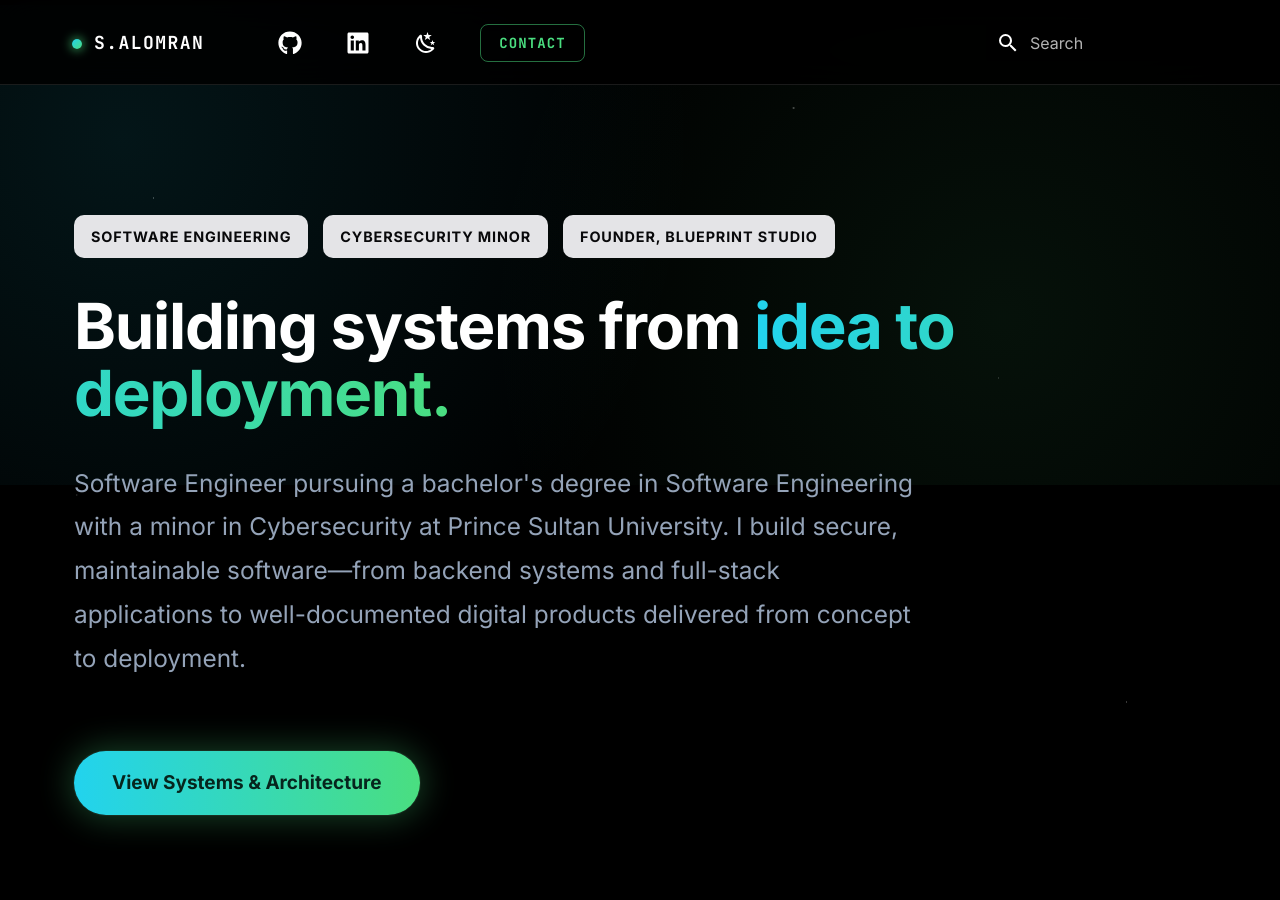
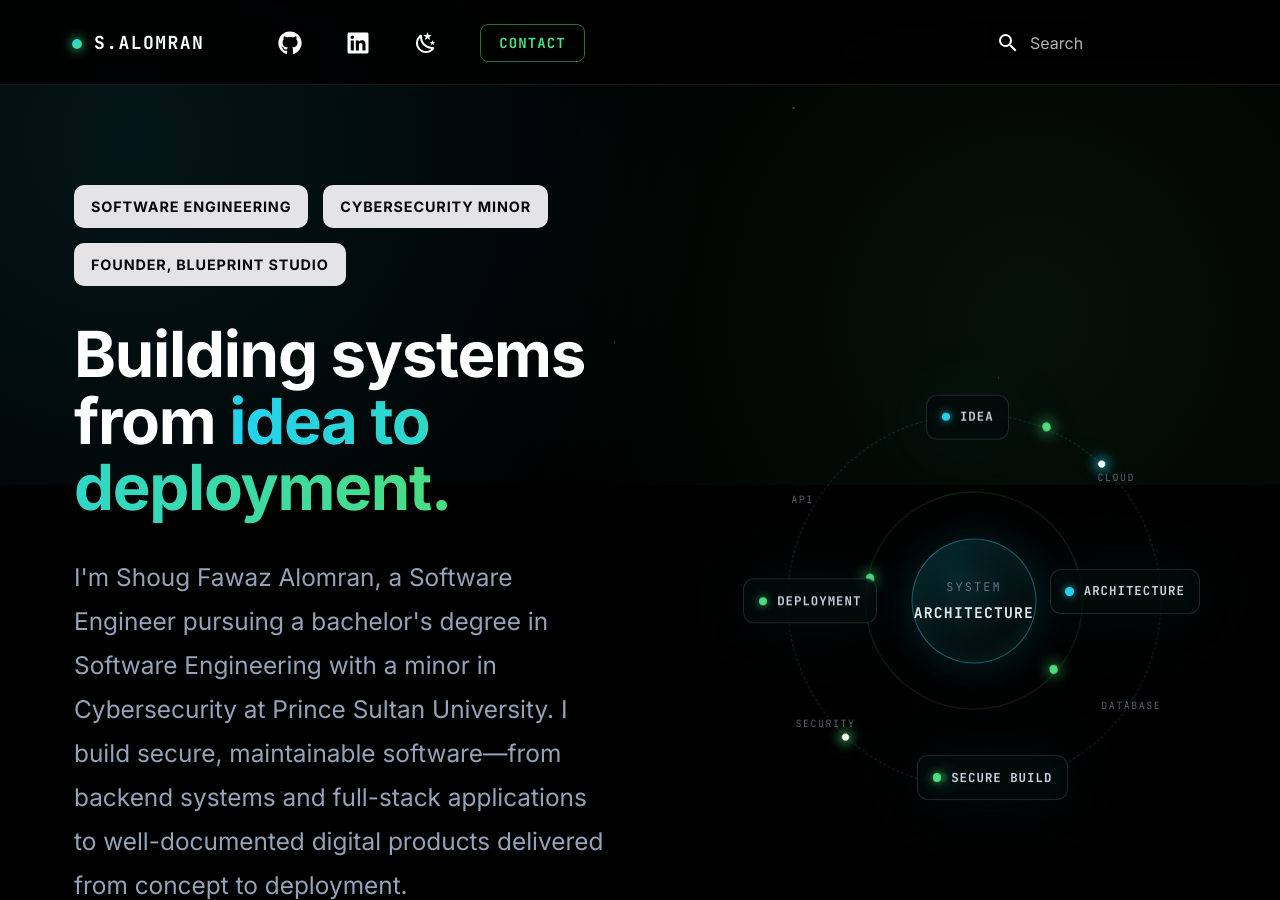
Before and after one commit to Shoug-Alomran/CV, an MkDocs documentation site: the page built from docs/index.md, in a window 1280 px wide and 900 px high. Built offline with MkDocs 1.6.1 and Material for MkDocs 9.7.7, drawn with Linux system fonts in a browser that asks for light colours; some of the changed text lies outside the part shown.

Commit message:
feat: Update personal branding and enhance website layout
- Changed project and personal references from "Shoug Alomran" to "Shoug Fawaz Alomran" across multiple files including README, CV, and HTML titles.
- Improved CSS for better layout and responsiveness, including sticky header and new hero section design.
- Introduced a new SystemOrbit component for visual representation of system architecture.
- Updated project descriptions and technical stacks in data files to reflect current technologies and projects.
- Enhanced search functionality in the Navbar component for improved user experience.

```diff
--- a/docs/assets/stylesheets/identity.css
+++ b/docs/assets/stylesheets/identity.css
@@ -26,6 +26,7 @@
 }
 
 body {
+  overflow-x: clip;
   background: var(--md-default-bg-color);
   background-image:
     radial-gradient(1px 1px at 12% 22%, rgba(var(--identity-star-rgb), 0.5) 0, transparent 100%),
@@ -50,6 +51,10 @@ body {
 }
 
 .identity-header {
+  position: sticky;
+  top: 0;
+  z-index: 100;
+  display: block;
   background: var(--identity-chrome-bg) !important;
   color: var(--md-default-fg-color) !important;
 }
@@ -230,6 +235,10 @@ label[for="__drawer"] {
 }
 
 .identity-hero {
+  width: min(1700px, calc(100vw - 3rem));
+}
+
+.identity-hero {
   min-height: calc(100vh - 4rem);
   display: flex;
   flex-direction: column;
@@ -237,6 +246,50 @@ label[for="__drawer"] {
   padding: 5rem 0 3rem;
   position: relative;
 }
+
+.hero-layout {
+  display: grid;
+  grid-template-columns: minmax(0, 1.4fr) minmax(32rem, 1fr);
+  align-items: center;
+  gap: 2rem;
+}
+
+.hero-copy { position: relative; z-index: 2; }
+.hero-visual { display: grid; place-items: center; min-width: 32rem; }
+.system-orbit { position: relative; width: min(34vw, 31rem); aspect-ratio: 1; filter: drop-shadow(0 0 28px rgba(34, 211, 238, 0.08)); }
+.orbit-ring { position: absolute; border-radius: 50%; border: 1px solid rgba(34, 211, 238, 0.22); }
+.orbit-ring::before, .orbit-ring::after { content: ""; position: absolute; width: 0.42rem; height: 0.42rem; border-radius: 50%; background: var(--identity-green); box-shadow: 0 0 14px 3px rgba(74, 222, 128, 0.55); }
+.orbit-ring--outer { inset: 7%; border-style: dashed; animation: orbit-spin 38s linear infinite; }
+.orbit-ring--outer::before { top: 12%; left: 14%; }
+.orbit-ring--outer::after { right: 9%; bottom: 22%; }
+.orbit-ring--inner { inset: 25%; border-color: rgba(74, 222, 128, 0.2); animation: orbit-spin 24s linear infinite reverse; }
+.orbit-ring--inner::before { top: 4%; right: 26%; }
+.orbit-ring--inner::after { left: 8%; bottom: 20%; }
+.orbit-core { position: absolute; inset: 36%; display: flex; flex-direction: column; align-items: center; justify-content: center; border: 1px solid rgba(34, 211, 238, 0.42); border-radius: 50%; background: radial-gradient(circle at 35% 30%, rgba(34, 211, 238, 0.16), rgba(4, 12, 12, 0.92) 65%); box-shadow: inset 0 0 30px rgba(34, 211, 238, 0.08), 0 0 35px rgba(34, 211, 238, 0.1); text-align: center; animation: core-breathe 4s ease-in-out infinite; }
+.orbit-core span, .orbit-core strong, .orbit-node, .orbit-tag { font-family: var(--md-code-font-family); text-transform: uppercase; }
+.orbit-core span { font-size: 0.58rem; letter-spacing: 0.18em; color: #64748b; }
+.orbit-core strong { margin-top: 0.2rem; font-size: 0.72rem; letter-spacing: 0.08em; color: #e2e8f0; }
+.orbit-node { position: absolute; z-index: 2; display: flex; align-items: center; gap: 0.5rem; padding: 0.58rem 0.72rem; border: 1px solid rgba(255,255,255,0.12); border-radius: 0.55rem; background: rgba(3,10,10,0.82); backdrop-filter: blur(8px); font-size: 0.62rem; font-weight: 700; letter-spacing: 0.08em; color: #cbd5e1; box-shadow: 0 10px 30px rgba(0,0,0,0.32); animation: node-float 5s ease-in-out infinite; }
+.orbit-node-dot { width: 0.42rem; height: 0.42rem; border-radius: 50%; background: var(--identity-cyan); box-shadow: 0 0 9px rgba(34,211,238,0.8); }
+.orbit-node--idea { top: 4%; left: 39%; }
+.orbit-node--architecture { top: 44%; right: -2%; animation-delay: -1.2s; }
+.orbit-node--build { bottom: 4%; left: 37%; animation-delay: -2.4s; }
+.orbit-node--deployment { top: 45%; left: -3%; animation-delay: -3.6s; }
+.orbit-node--build .orbit-node-dot, .orbit-node--deployment .orbit-node-dot { background: var(--identity-green); box-shadow: 0 0 9px rgba(74,222,128,0.8); }
+.orbit-packet { position: absolute; z-index: 3; width: 0.36rem; height: 0.36rem; border-radius: 50%; background: #fff; box-shadow: 0 0 12px 3px rgba(34,211,238,0.75); offset-path: circle(43% at 50% 50%); animation: packet-flow 8s linear infinite; }
+.orbit-packet--two { animation-delay: -4s; box-shadow: 0 0 12px 3px rgba(74,222,128,0.75); }
+.orbit-tag { position: absolute; font-size: 0.5rem; letter-spacing: 0.15em; color: rgba(148,163,184,0.58); }
+.orbit-tag--api { top: 25%; left: 8%; }
+.orbit-tag--data { right: 7%; bottom: 24%; }
+.orbit-tag--cloud { top: 20%; right: 13%; }
+.orbit-tag--security { bottom: 20%; left: 9%; }
+[data-md-color-scheme="default"] .orbit-ring--outer { border-color: rgba(8,145,178,0.44); }
+[data-md-color-scheme="default"] .orbit-ring--inner { border-color: rgba(22,163,74,0.38); }
+[data-md-color-scheme="default"] .orbit-core { border-color: rgba(8,145,178,0.62); background: radial-gradient(circle at 35% 30%, rgba(8,145,178,0.24), rgba(241,245,249,0.96) 68%); }
+@keyframes orbit-spin { to { transform: rotate(360deg); } }
+@keyframes packet-flow { to { offset-distance: 100%; } }
+@keyframes core-breathe { 50% { transform: scale(1.045); box-shadow: inset 0 0 35px rgba(34,211,238,0.12), 0 0 48px rgba(34,211,238,0.14); } }
+@keyframes node-float { 50% { transform: translateY(-0.35rem); } }
 
 .identity-hero::before {
   content: "";
@@ -583,6 +636,14 @@ label[for="__drawer"] {
 }
 
 @media (max-width: 1100px) {
+  .hero-layout {
+    grid-template-columns: 1fr;
+  }
+
+  .hero-visual {
+    display: none;
+  }
+
   .project-grid {
     grid-template-columns: repeat(2, minmax(0, 1fr));
   }
--- a/docs/cv/index.html
+++ b/docs/cv/index.html
@@ -3,7 +3,7 @@
 <head>
   <meta charset="UTF-8" />
   <meta name="viewport" content="width=device-width, initial-scale=1.0" />
-  <title>Shoug Alomran, CV</title>
+  <title>Shoug Fawaz Alomran, CV</title>
   <link rel="preconnect" href="https://fonts.googleapis.com">
   <link href="https://fonts.googleapis.com/css2?family=Fira+Code:wght@300;400;500;600;700&family=Fira+Sans:ital,wght@0,300;0,400;0,500;1,300&family=Noto+Naskh+Arabic:wght@300;400;500;600&display=swap" rel="stylesheet">
   <script src="https://cdnjs.cloudflare.com/ajax/libs/html2pdf.js/0.10.1/html2pdf.bundle.min.js"></script>
--- a/docs/index.md
+++ b/docs/index.md
@@ -1,17 +1,38 @@
-# S. Alomran
+# Shoug Fawaz Alomran
 
 <section class="identity-hero" id="top">
-  <div class="hero-badges">
-    <span class="badge-pill">Software Engineering</span>
-    <span class="badge-pill">Cybersecurity Minor</span>
-    <span class="badge-pill">Founder, Blueprint Studio</span>
-  </div>
-  <h1 class="hero-title">Building systems from <span class="text-gradient">idea to deployment.</span></h1>
-  <p class="hero-text">
-    Software Engineer pursuing a bachelor's degree in Software Engineering with a minor in Cybersecurity at Prince Sultan University. I build secure, maintainable software—from backend systems and full-stack applications to well-documented digital products delivered from concept to deployment.
-  </p>
-  <div class="hero-actions">
-    <a href="#projects" class="gradient-button">View Systems &amp; Architecture</a>
+  <div class="hero-layout">
+    <div class="hero-copy">
+      <div class="hero-badges">
+        <span class="badge-pill">Software Engineering</span>
+        <span class="badge-pill">Cybersecurity Minor</span>
+        <span class="badge-pill">Founder, Blueprint Studio</span>
+      </div>
+      <h1 class="hero-title">Building systems from <span class="text-gradient">idea to deployment.</span></h1>
+      <p class="hero-text">
+        I'm Shoug Fawaz Alomran, a Software Engineer pursuing a bachelor's degree in Software Engineering with a minor in Cybersecurity at Prince Sultan University. I build secure, maintainable software—from backend systems and full-stack applications to well-documented digital products delivered from concept to deployment.
+      </p>
+      <div class="hero-actions">
+        <a href="#projects" class="gradient-button">View Systems &amp; Architecture</a>
+      </div>
+    </div>
+    <div class="hero-visual" aria-hidden="true">
+      <div class="system-orbit">
+        <div class="orbit-ring orbit-ring--outer"></div>
+        <div class="orbit-ring orbit-ring--inner"></div>
+        <div class="orbit-core"><span>System</span><strong>Architecture</strong></div>
+        <div class="orbit-node orbit-node--idea"><span class="orbit-node-dot"></span>Idea</div>
+        <div class="orbit-node orbit-node--architecture"><span class="orbit-node-dot"></span>Architecture</div>
+        <div class="orbit-node orbit-node--build"><span class="orbit-node-dot"></span>Secure Build</div>
+        <div class="orbit-node orbit-node--deployment"><span class="orbit-node-dot"></span>Deployment</div>
+        <span class="orbit-packet orbit-packet--one"></span>
+        <span class="orbit-packet orbit-packet--two"></span>
+        <span class="orbit-tag orbit-tag--api">API</span>
+        <span class="orbit-tag orbit-tag--data">DATABASE</span>
+        <span class="orbit-tag orbit-tag--cloud">CLOUD</span>
+        <span class="orbit-tag orbit-tag--security">SECURITY</span>
+      </div>
+    </div>
   </div>
 </section>
 
@@ -71,11 +92,11 @@
     </article>
     <article>
       <h3><span class="glow-dot"></span>Backend &amp; Data</h3>
-      <p>Supabase, SQL, relational database design, REST APIs, authentication, and secure application workflows.</p>
+      <p>Firebase, Supabase, SQL, relational database design, REST APIs, authentication, progress tracking, and secure application workflows.</p>
     </article>
     <article>
       <h3><span class="glow-dot"></span>Architecture &amp; Delivery</h3>
-      <p>System design, clean architecture, Git, GitHub, Cloudflare, deployment, and maintainable project delivery.</p>
+      <p>System design, clean architecture, Git, GitHub, Cloudflare, and deployment, with familiarity in Google Cloud and Google Search Console.</p>
     </article>
     <article>
       <h3><span class="glow-dot"></span>Security &amp; Documentation</h3>
--- a/index.html
+++ b/index.html
@@ -5,16 +5,16 @@
     <meta name="viewport" content="width=device-width, initial-scale=1.0" />
     <meta
       name="description"
-      content="Shoug Alomran is a Software Engineer and Cybersecurity Specialist building structured digital systems, modern web platforms, and documentation-driven experiences."
+      content="Shoug Fawaz Alomran is a Software Engineer and Cybersecurity Specialist building structured digital systems, modern web platforms, and documentation-driven experiences."
     />
     <meta name="theme-color" content="#0a0f14" />
-    <meta property="og:title" content="Shoug Alomran | Software Engineer & Cybersecurity Specialist" />
+    <meta property="og:title" content="Shoug Fawaz Alomran | Software Engineer & Cybersecurity Specialist" />
     <meta
       property="og:description"
       content="A premium digital identity system for systems-focused engineering, cybersecurity-aware development, and Blueprint Studio."
     />
     <meta property="og:type" content="website" />
-    <title>Shoug Alomran | Software Engineer & Cybersecurity Specialist</title>
+    <title>Shoug Fawaz Alomran | Software Engineer & Cybersecurity Specialist</title>
   </head>
   <body>
     <div id="root"></div>
--- a/mkdocs.yml
+++ b/mkdocs.yml
@@ -1,4 +1,4 @@
-site_name: Shoug Alomran
+site_name: Shoug Fawaz Alomran
 site_description: Software Engineer and Cybersecurity student building secure, maintainable, and well-documented software from concept to deployment.
 site_url: https://cv.shoug-tech.com/
 copyright: Made by <a href="https://blueprint.shoug-tech.com" target="_blank" rel="noreferrer">Blueprint</a>
--- a/public/cv/index.html
+++ b/public/cv/index.html
@@ -3,7 +3,7 @@
 <head>
   <meta charset="UTF-8" />
   <meta name="viewport" content="width=device-width, initial-scale=1.0" />
-  <title>Shoug Alomran, CV</title>
+  <title>Shoug Fawaz Alomran, CV</title>
   <link rel="preconnect" href="https://fonts.googleapis.com">
   <link href="https://fonts.googleapis.com/css2?family=Fira+Code:wght@300;400;500;600;700&family=Fira+Sans:ital,wght@0,300;0,400;0,500;1,300&family=Noto+Naskh+Arabic:wght@300;400;500;600&display=swap" rel="stylesheet">
   <script src="https://cdnjs.cloudflare.com/ajax/libs/html2pdf.js/0.10.1/html2pdf.bundle.min.js"></script>
```
Also changed, not shown: other parts of docs/index.md (+2 -2 lines), README.md (+2 -2 lines), src/components/Navbar.jsx (+101 -8 lines), src/components/SystemOrbit.jsx (added, +31 -0 lines), src/styles.css (+292 -1 lines), 2 other files.
